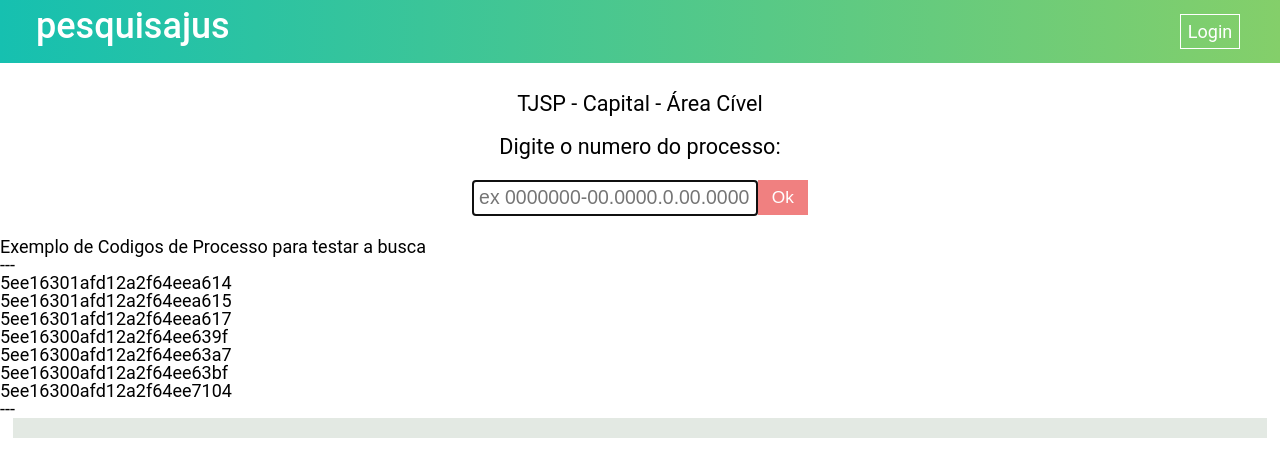
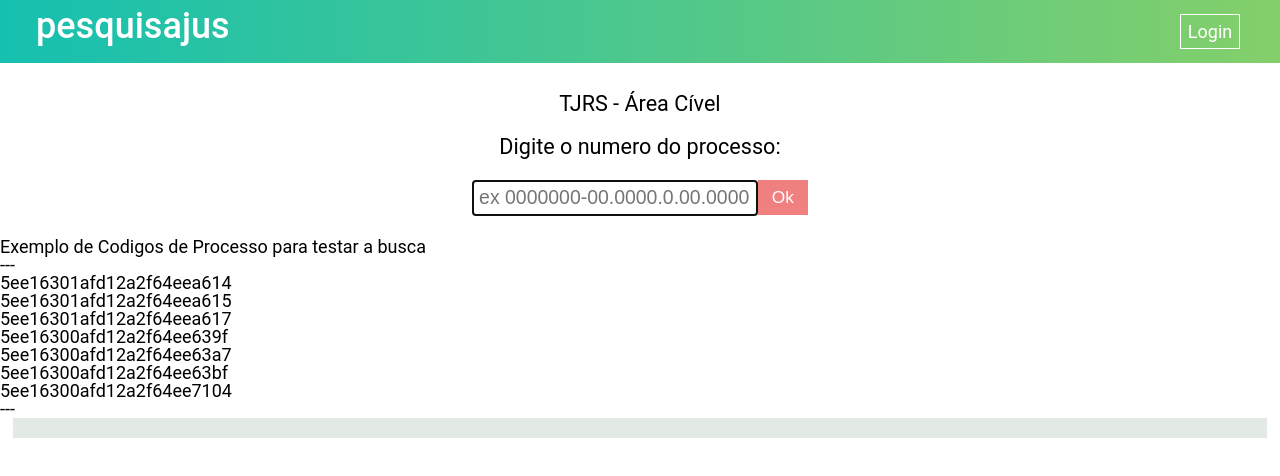
Before and after one commit to CarlosSchell/pesquisajus-site, a plain HTML site: page index.html in a window 1280 px wide. Drawn offline with Linux system fonts and the light colour scheme.

Commit message:
Altera para o TJRS

```diff
--- a/index.html
+++ b/index.html
@@ -21,7 +21,7 @@
    <main>
       <section>
          <div class="estado-tribunal">
-            <p>TJSP - Capital - Área Cível</p>
+            <p>TJRS - Área Cível</p>
             <br>
             <p>Digite o numero do processo:</p>
          </div>
```
